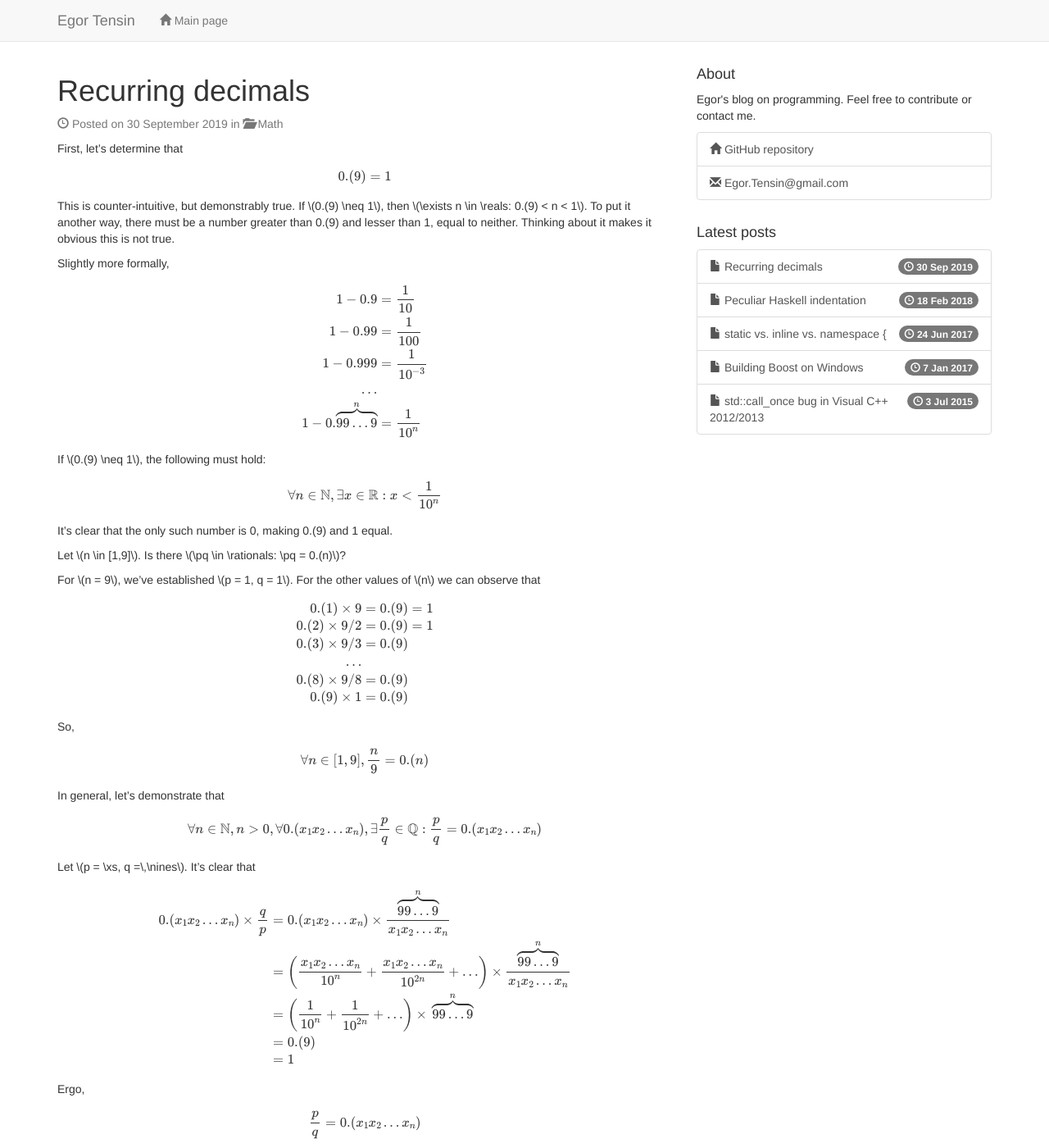
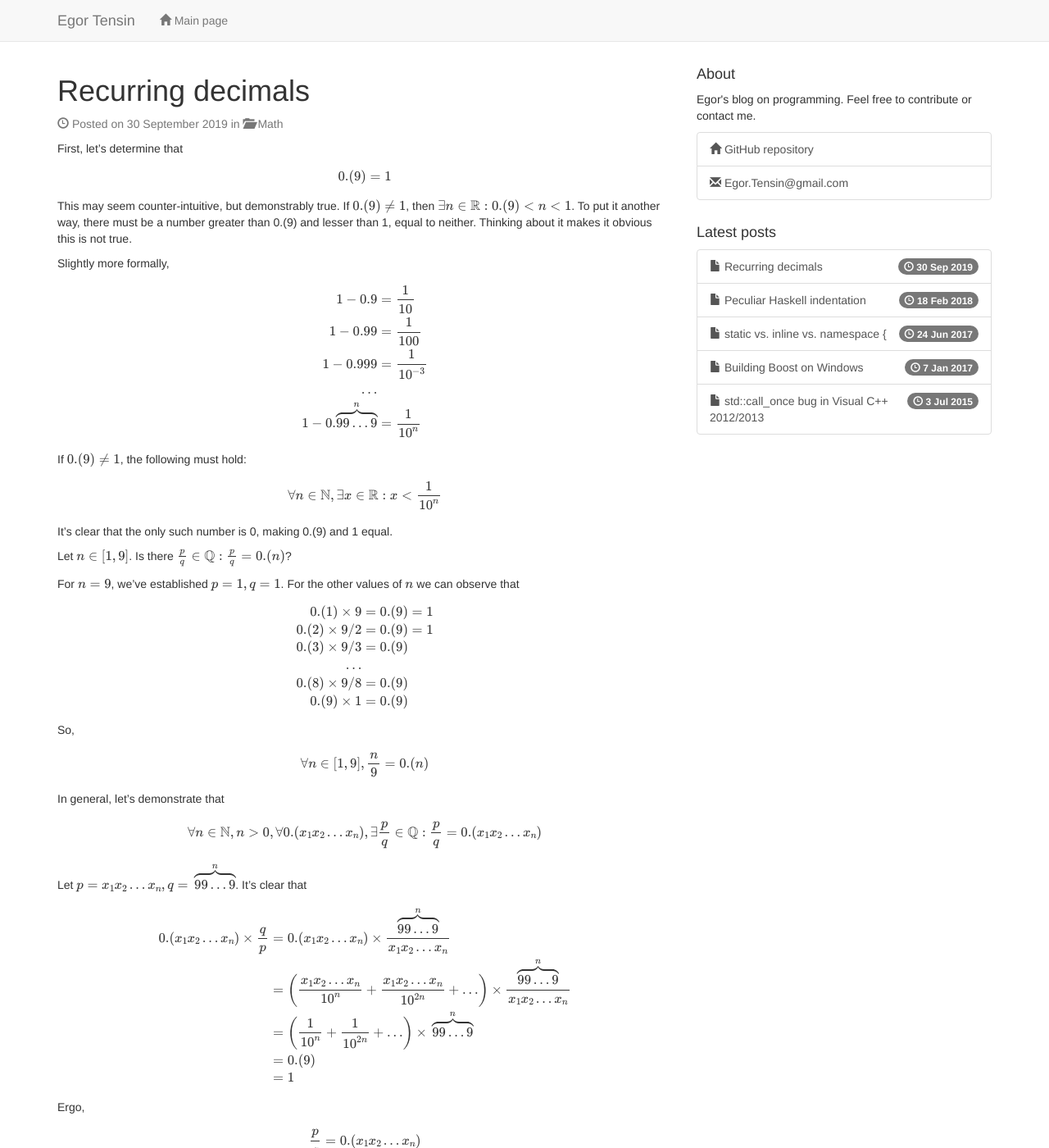
Before and after one commit to egor-tensin/jekyll-theme, a Jekyll site: the page built from _posts/2019-09-30-recurring-decimals.md, in a window 1280 px wide and 1400 px high. Shown: the whole window at 82% size. Built offline with Jekyll 4.4.1, drawn with Linux system fonts in a browser that asks for light colours.

Commit message:
work around GitHub limitations for MathJax support

```diff
--- a/_config.yml
+++ b/_config.yml
@@ -22,7 +22,7 @@
 markdown: kramdown
 
 kramdown:
-  math_engine: null
+  math_engine: null # Ignored by GitHub Pages, yay, how fun!
   syntax_highlighter_opts:
     span:
       disable: true
--- a/_includes/common/mathjax.html
+++ b/_includes/common/mathjax.html
@@ -1,6 +1,6 @@
 {% if page.mathjax %}
   <script>
-// See the README for explanation:
+// See the README.md for explanation:
 MathJax = {
   tex: {
     inlineMath: [['$', '$']]
--- /dev/null
+++ b/_includes/common/mathjax_workaround.md
@@ -0,0 +1 @@
+{::options math_engine="+nil+" /}
--- a/_posts/2019-09-30-recurring-decimals.md
+++ b/_posts/2019-09-30-recurring-decimals.md
@@ -6,6 +6,8 @@
 category: Math
 mathjax: true
 ---
+{% include common/mathjax_workaround.md %}
+
 First, let's determine that
 
 $$
@@ -21,7 +23,7 @@
 0.(9) = 1
 $$
 
-This is counter-intuitive, but demonstrably true.
+This may seem counter-intuitive, but demonstrably true.
 If $$0.(9) \neq 1$$, then $$\exists n \in \reals: 0.(9) < n < 1$$.
 To put it another way, there must be a number greater than 0.(9) and lesser
 than 1, equal to neither.
```
Also changed, not shown: README.md.
